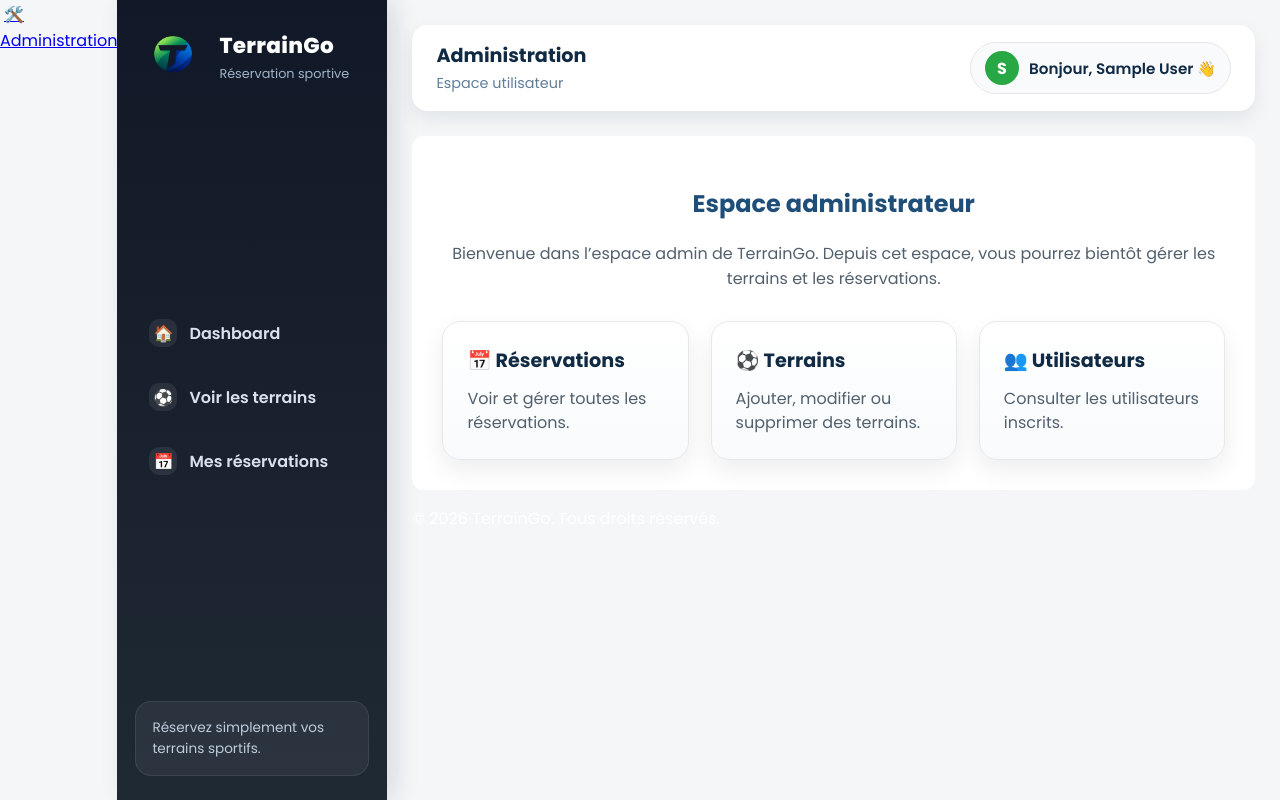
After one commit to fidabenammar2024-ai/booking-plateform, a PHP site: page /public/admin_dashboard.php in a window 1280 px wide. The commit adds this page. Run offline with PHP 8.4, Linux system fonts and the light colour scheme; the visitor is signed in with stand-in values (Sample User, id 1).

Commit message:
Add admin dashboard access

```diff
--- a/assets/css/style.css
+++ b/assets/css/style.css
@@ -999,3 +999,33 @@ button:hover {
     font-weight: 600;
     margin-top: 20px;
 }
+.admin-actions {
+display: grid;
+grid-template-columns: repeat(auto-fit, minmax(220px, 1fr));
+gap: 22px;
+margin-top: 30px;
+}
+.admin-action-card {
+background: linear-gradient(180deg, #ffffff 0%, #f8fafc 100%);
+color: #102a43;
+text-decoration: none;
+border-radius: 18px;
+padding: 24px;
+border: 1px solid #e5e7eb;
+box-shadow: 0 10px 25px rgba(15, 23, 42, 0.08);
+transition: 0.25s ease;
+}
+.admin-action-card:hover {
+transform: translateY(-5px);
+box-shadow: 0 18px 35px rgba(15, 23, 42, 0.15);
+}
+.admin-action-card h3 {
+margin: 0 0 12px;
+color: #102a43;
+font-size: 1.2rem;
+}
+.admin-action-card p {
+margin: 0;
+color: #52606d;
+line-height: 1.5;
+}
--- /dev/null
+++ b/public/admin_dashboard.php
@@ -0,0 +1,58 @@
+<?php
+session_start();
+if (!isset($_SESSION["user_id"])) {
+    header("Location: login.php");
+    exit;
+}
+if ($_SESSION["user_role"] !== "admin") {
+    header("Location: dashboard.php");
+    exit;
+}
+$activePage = "admin";
+$pageTitle = "Administration";
+?>
+<!DOCTYPE html>
+<html lang="fr">
+
+<head>
+    <meta charset="UTF-8">
+    <title>Administration - TerrainGo</title>
+    <link rel="icon" type="image/png" href="../assets/images/terraingo-
+logo.png">
+    <link rel="stylesheet" href="../assets/css/style.css">
+</head>
+
+<body>
+    <div class="dashboard-layout">
+        <?php require_once "../views/layout/sidebar.php"; ?>
+        <main class="main-content">
+            <?php require_once "../views/layout/topbar.php"; ?>
+            <section class="dashboard-card">
+                <h1>Espace administrateur</h1>
+                <p class="dashboard-intro">
+                    Bienvenue dans l’espace admin de TerrainGo.
+                    Depuis cet espace, vous pourrez bientôt gérer les terrains et
+                    les réservations.
+                </p>
+                <div class="admin-actions">
+                    <a href="#" class="admin-action-card">
+                        <h3>📅 Réservations</h3>
+                        <p>Voir et gérer toutes les réservations.</p>
+                    </a>
+                    <a href="#" class="admin-action-card">
+                        <h3>⚽ Terrains</h3>
+                        <p>Ajouter, modifier ou supprimer des terrains.</p>
+                    </a>
+                    <a href="#" class="admin-action-card">
+                        <h3>👥 Utilisateurs</h3>
+                        <p>Consulter les utilisateurs inscrits.</p>
+                    </a>
+                </div>
+            </section>
+            <?php require_once __DIR__ . "/../views/layout/footer.php"; ?>
+        </main>
+    </div>
+    <script src="../assets/js/script.js"></script>
+</body>
+
+</html>
--- a/views/layout/sidebar.php
+++ b/views/layout/sidebar.php
@@ -1,3 +1,13 @@
+<?php if (
+    isset($_SESSION["user_role"]) && $_SESSION["user_role"] ===
+    "admin"
+) : ?>
+    <a href="admin_dashboard.php" class="<?php echo ($activePage === 'admin') ?
+                                                'active' : ''; ?>">
+        <span class="nav-icon">🛠️</span>
+        <span>Administration</span>
+    </a>
+<?php endif; ?>
 <aside class="sidebar">
     <div class="sidebar-header">
         <div class="sidebar-logo">
```
